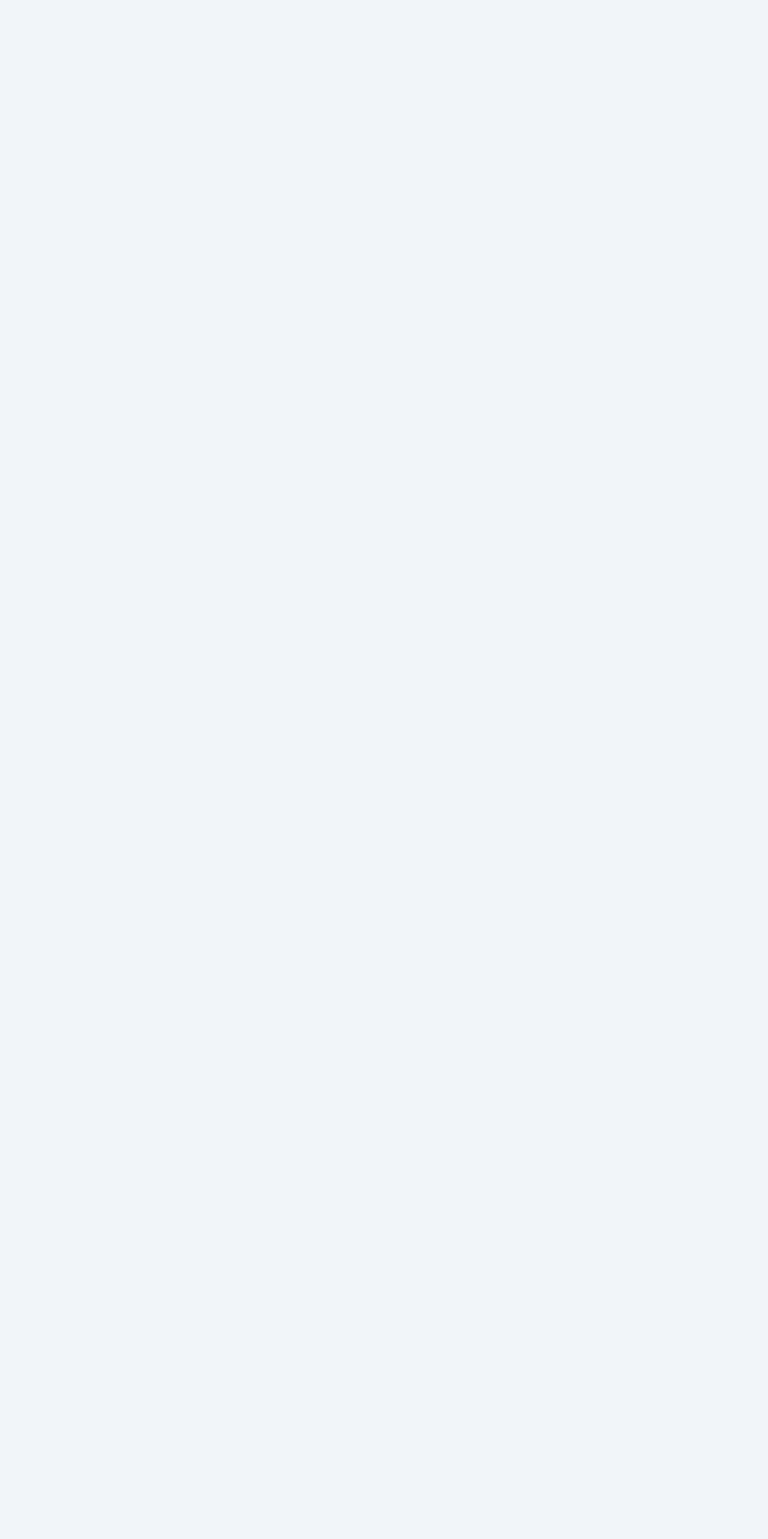
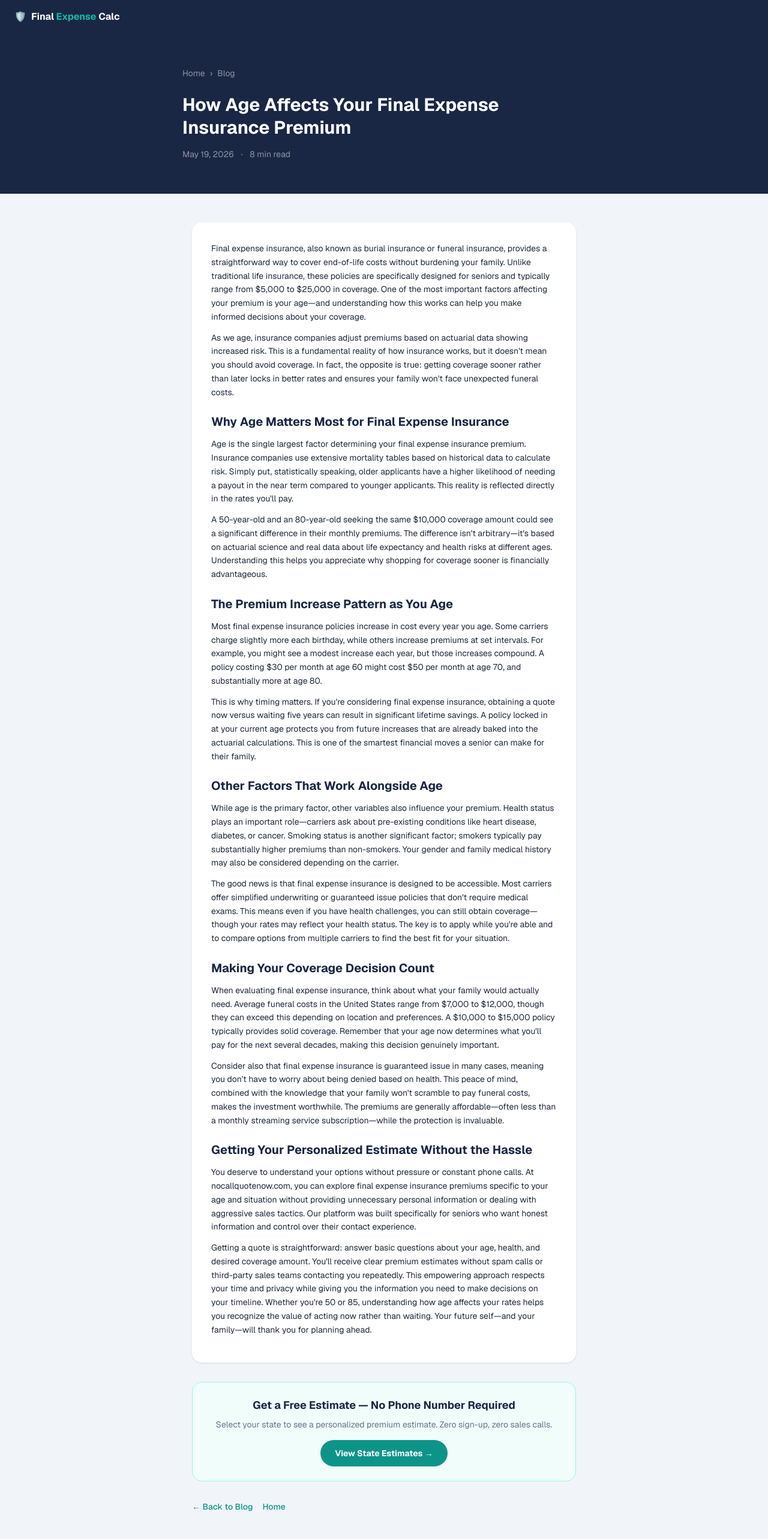
Before and after one commit to susthenewcomer45-arch/fex-calculator, a Next.js app: page /blog/how-age-affects-your-final-expense-insurance-premium in a window 1280 px wide. Before the commit this address had no page. Shown: the top 2566 px of the page at 60% size. Before the commit the page ends 800 px from the top, so only its background shows below. Built offline with nearby package versions, Linux system fonts and the light colour scheme.

Commit message:
Auto-publish: How Age Affects Your Final Expense Insurance Premium

```diff
--- /dev/null
+++ b/src/app/blog/how-age-affects-your-final-expense-insurance-premium/page.tsx
@@ -0,0 +1,143 @@
+// Auto-generated 2026-05-19 — do not edit manually
+import type { Metadata } from 'next'
+import Link from 'next/link'
+
+export const metadata: Metadata = {
+  title: 'How Age Affects Your Final Expense Insurance Premium | NocallQuoteNow',
+  description: 'Learn how age impacts final expense insurance premiums. Understand pricing factors and get estimates without unwanted calls at nocallquotenow.com.',
+  alternates: { canonical: 'https://nocallquotenow.com/blog/how-age-affects-your-final-expense-insurance-premium' },
+  openGraph: {
+    title: 'How Age Affects Your Final Expense Insurance Premium | NocallQuoteNow',
+    description: 'Learn how age impacts final expense insurance premiums. Understand pricing factors and get estimates without unwanted calls at nocallquotenow.com.',
+    url: 'https://nocallquotenow.com/blog/how-age-affects-your-final-expense-insurance-premium',
+  },
+}
+
+interface Section {
+  heading?: string
+  paragraphs?: string[]
+  bullets?: string[]
+}
+
+const sections: Section[] = [
+  {
+    "paragraphs": [
+      "Final expense insurance, also known as burial insurance or funeral insurance, provides a straightforward way to cover end-of-life costs without burdening your family. Unlike traditional life insurance, these policies are specifically designed for seniors and typically range from $5,000 to $25,000 in coverage. One of the most important factors affecting your premium is your age—and understanding how this works can help you make informed decisions about your coverage.",
+      "As we age, insurance companies adjust premiums based on actuarial data showing increased risk. This is a fundamental reality of how insurance works, but it doesn't mean you should avoid coverage. In fact, the opposite is true: getting coverage sooner rather than later locks in better rates and ensures your family won't face unexpected funeral costs."
+    ]
+  },
+  {
+    "heading": "Why Age Matters Most for Final Expense Insurance",
+    "paragraphs": [
+      "Age is the single largest factor determining your final expense insurance premium. Insurance companies use extensive mortality tables based on historical data to calculate risk. Simply put, statistically speaking, older applicants have a higher likelihood of needing a payout in the near term compared to younger applicants. This reality is reflected directly in the rates you'll pay.",
+      "A 50-year-old and an 80-year-old seeking the same $10,000 coverage amount could see a significant difference in their monthly premiums. The difference isn't arbitrary—it's based on actuarial science and real data about life expectancy and health risks at different ages. Understanding this helps you appreciate why shopping for coverage sooner is financially advantageous."
+    ]
+  },
+  {
+    "heading": "The Premium Increase Pattern as You Age",
+    "paragraphs": [
+      "Most final expense insurance policies increase in cost every year you age. Some carriers charge slightly more each birthday, while others increase premiums at set intervals. For example, you might see a modest increase each year, but those increases compound. A policy costing $30 per month at age 60 might cost $50 per month at age 70, and substantially more at age 80.",
+      "This is why timing matters. If you're considering final expense insurance, obtaining a quote now versus waiting five years can result in significant lifetime savings. A policy locked in at your current age protects you from future increases that are already baked into the actuarial calculations. This is one of the smartest financial moves a senior can make for their family."
+    ]
+  },
+  {
+    "heading": "Other Factors That Work Alongside Age",
+    "paragraphs": [
+      "While age is the primary factor, other variables also influence your premium. Health status plays an important role—carriers ask about pre-existing conditions like heart disease, diabetes, or cancer. Smoking status is another significant factor; smokers typically pay substantially higher premiums than non-smokers. Your gender and family medical history may also be considered depending on the carrier.",
+      "The good news is that final expense insurance is designed to be accessible. Most carriers offer simplified underwriting or guaranteed issue policies that don't require medical exams. This means even if you have health challenges, you can still obtain coverage—though your rates may reflect your health status. The key is to apply while you're able and to compare options from multiple carriers to find the best fit for your situation."
+    ]
+  },
+  {
+    "heading": "Making Your Coverage Decision Count",
+    "paragraphs": [
+      "When evaluating final expense insurance, think about what your family would actually need. Average funeral costs in the United States range from $7,000 to $12,000, though they can exceed this depending on location and preferences. A $10,000 to $15,000 policy typically provides solid coverage. Remember that your age now determines what you'll pay for the next several decades, making this decision genuinely important.",
+      "Consider also that final expense insurance is guaranteed issue in many cases, meaning you don't have to worry about being denied based on health. This peace of mind, combined with the knowledge that your family won't scramble to pay funeral costs, makes the investment worthwhile. The premiums are generally affordable—often less than a monthly streaming service subscription—while the protection is invaluable."
+    ]
+  },
+  {
+    "heading": "Getting Your Personalized Estimate Without the Hassle",
+    "paragraphs": [
+      "You deserve to understand your options without pressure or constant phone calls. At nocallquotenow.com, you can explore final expense insurance premiums specific to your age and situation without providing unnecessary personal information or dealing with aggressive sales tactics. Our platform was built specifically for seniors who want honest information and control over their contact experience.",
+      "Getting a quote is straightforward: answer basic questions about your age, health, and desired coverage amount. You'll receive clear premium estimates without spam calls or third-party sales teams contacting you repeatedly. This empowering approach respects your time and privacy while giving you the information you need to make decisions on your timeline. Whether you're 50 or 85, understanding how age affects your rates helps you recognize the value of acting now rather than waiting. Your future self—and your family—will thank you for planning ahead."
+    ]
+  }
+]
+
+const postDate = '2026-05-19'
+const readTime = '8 min read'
+
+export default function BlogPost() {
+  const formattedDate = new Date(postDate).toLocaleDateString('en-US', {
+    year: 'numeric',
+    month: 'long',
+    day: 'numeric',
+  })
+
+  return (
+    <>
+      <section className="bg-[#1a2744] py-14 px-4">
+        <div className="max-w-2xl mx-auto">
+          <nav className="text-sm text-white/50 mb-6">
+            <Link href="/" className="hover:text-[#14b8a6] transition-colors">Home</Link>
+            <span className="mx-2">›</span>
+            <Link href="/blog" className="hover:text-[#14b8a6] transition-colors">Blog</Link>
+          </nav>
+          <h1 className="font-bold text-white leading-tight mb-4 text-3xl">
+            How Age Affects Your Final Expense Insurance Premium
+          </h1>
+          <div className="flex items-center gap-3 text-sm text-white/50">
+            <time dateTime={postDate}>{formattedDate}</time>
+            <span>·</span>
+            <span>{readTime}</span>
+          </div>
+        </div>
+      </section>
+
+      <article className="max-w-2xl mx-auto px-4 py-12">
+        <div className="bg-white rounded-2xl shadow-sm p-8 space-y-6">
+          {sections.map((section, i) => (
+            <div key={i}>
+              {section.heading && (
+                <h2 className="text-xl font-bold text-[#1a2744] mb-3">{section.heading}</h2>
+              )}
+              {section.paragraphs?.map((para, j) => (
+                <p key={j} className="text-[#1e293b] leading-relaxed text-sm mb-3">{para}</p>
+              ))}
+              {section.bullets && (
+                <ul className="list-disc list-inside space-y-2 text-sm text-[#1e293b] leading-relaxed ml-2 mb-3">
+                  {section.bullets.map((item, k) => (
+                    <li key={k}>{item}</li>
+                  ))}
+                </ul>
+              )}
+            </div>
+          ))}
+        </div>
+
+        <div className="mt-8 bg-[#f0fdfa] border border-teal-200 rounded-2xl p-6 text-center">
+          <p className="font-bold text-[#1a2744] text-lg mb-2">
+            Get a Free Estimate — No Phone Number Required
+          </p>
+          <p className="text-[#64748b] text-sm mb-4">
+            Select your state to see a personalized premium estimate. Zero sign-up, zero sales calls.
+          </p>
+          <Link
+            href="/"
+            className="inline-block bg-[#0d9488] hover:bg-teal-700 text-white font-bold px-6 py-3 rounded-full text-sm transition-colors"
+          >
+            View State Estimates →
+          </Link>
+        </div>
+
+        <div className="mt-8 flex gap-4 text-sm">
+          <Link href="/blog" className="text-[#0d9488] hover:underline font-medium">
+            ← Back to Blog
+          </Link>
+          <Link href="/" className="text-[#0d9488] hover:underline font-medium">
+            Home
+          </Link>
+        </div>
+      </article>
+    </>
+  )
+}
--- a/src/lib/generated-posts.json
+++ b/src/lib/generated-posts.json
@@ -1,4 +1,11 @@
 [
+  {
+    "slug": "how-age-affects-your-final-expense-insurance-premium",
+    "title": "How Age Affects Your Final Expense Insurance Premium",
+    "description": "Learn how age impacts final expense insurance premiums. Understand pricing factors and get estimates without unwanted calls at nocallquotenow.com.",
+    "date": "2026-05-19",
+    "readTime": "8 min read"
+  },
   {
     "slug": "the-average-cost-of-a-funeral-in-every-us-state-2026-update",
     "title": "The Average Cost of a Funeral in Every US State (2026 Update)",
```
